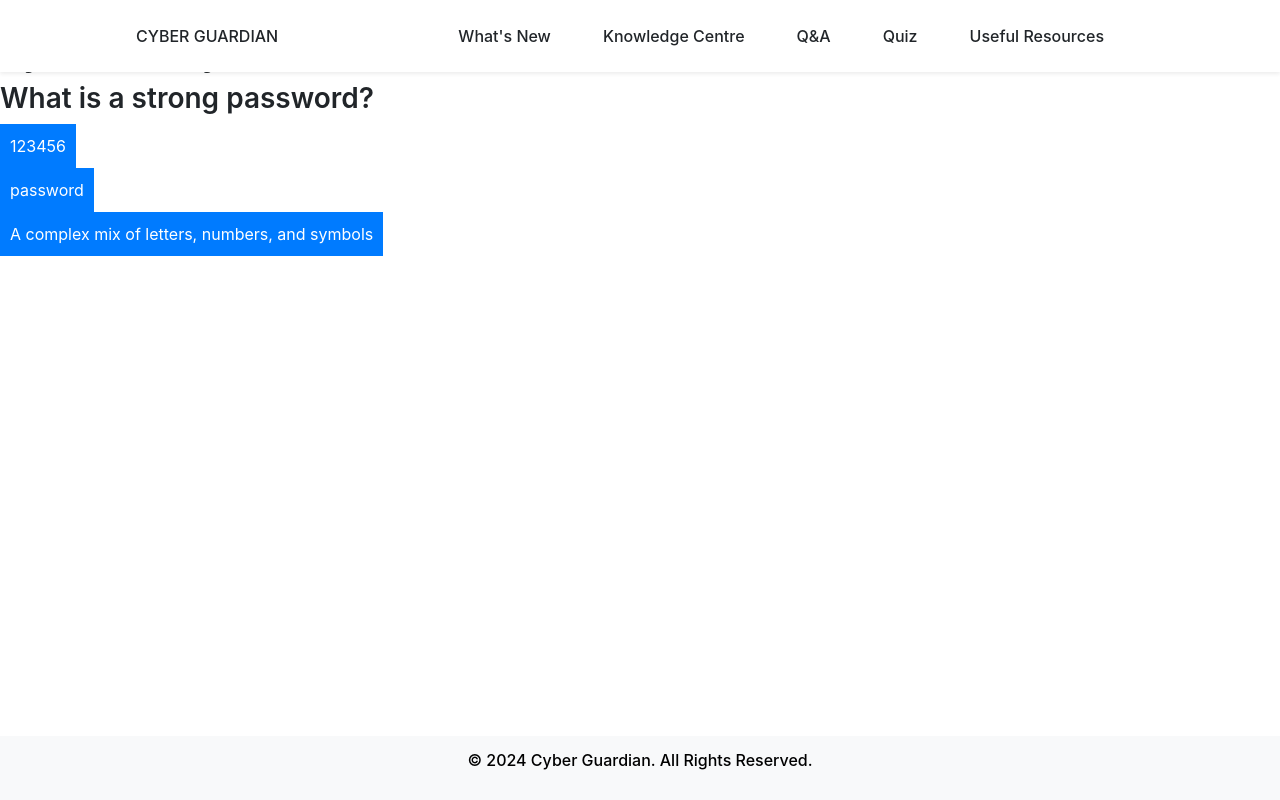
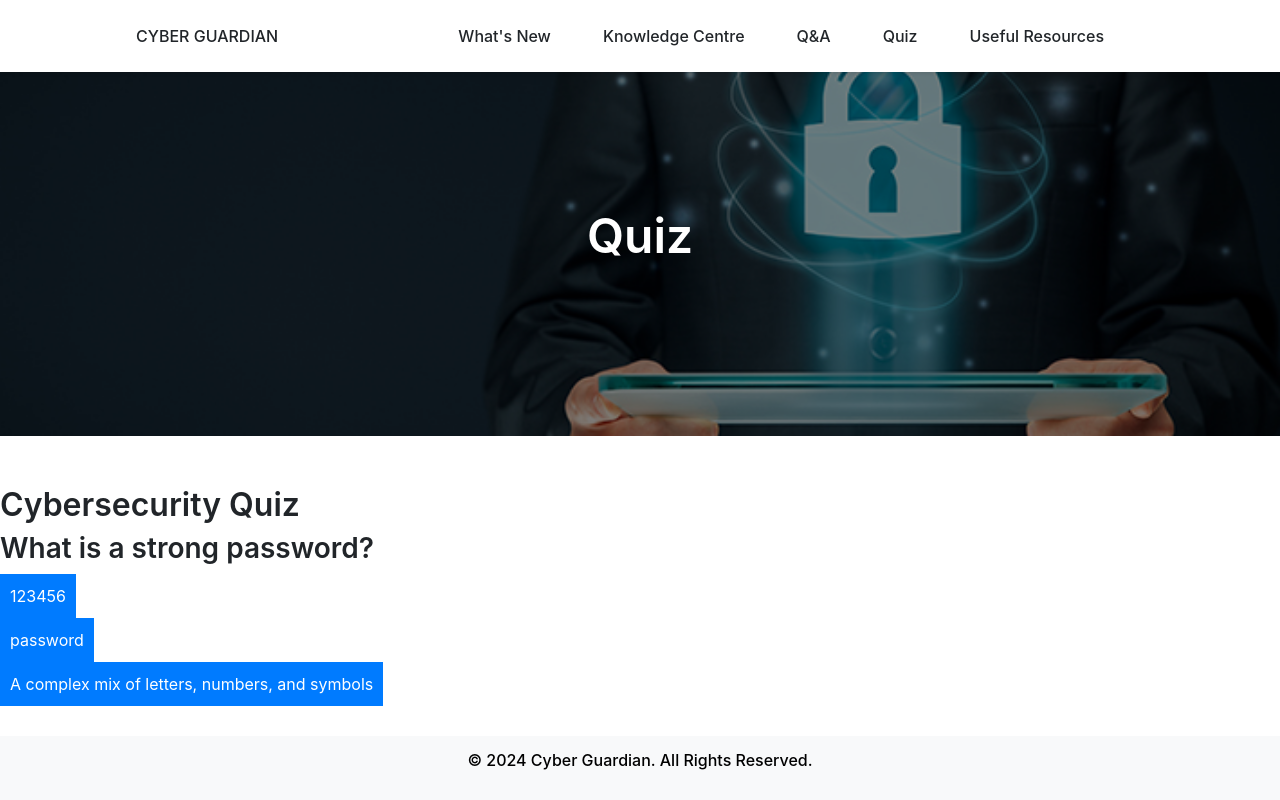
Before and after one commit to NgKWD/COMP3000HK23_24_NgKaWai, a React (Create React App) app: page /quiz in a window 1280 px wide. Built offline with nearby package versions, Linux system fonts and the light colour scheme; the HTML template or start-up script is replaced by a standard one.

Commit message:
feat: add banner in all pages

```diff
--- a/src/components/QandA.js
+++ b/src/components/QandA.js
@@ -14,8 +14,16 @@
     };
 
     return (
+        <div>
+            {/* Banner Section */}
+            <div className="banner" style={{ backgroundImage: `url(assets/qa.jpg)` }}>
+                <div className="banner-overlay"></div>
+                <h1 className="banner-text">Question and Answer</h1>
+            </div>
             <div id="qanda">
                 <h2>Q&A Section</h2>
+                {/* Banner Section */}
+
                 <ul>
                     {questions.map((q, index) => (
                         <li key={index}>
@@ -35,6 +43,7 @@
                     <button type="submit">Submit</button>
                 </form>
             </div>
+        </div>
     );
 };
 
--- a/src/components/Quiz.js
+++ b/src/components/Quiz.js
@@ -79,7 +79,13 @@
         }
     };
 
-    return (
+    return (<div>
+
+        {/* Banner Section */}
+        <div className="banner" style={{ backgroundImage: `url(assets/quiz.jpg)` }}>
+            <div className="banner-overlay"></div>
+            <h1 className="banner-text">Quiz</h1>
+        </div>
         <div id="quiz">
             <h2>Cybersecurity Quiz</h2>
             {showScore ? (
@@ -112,7 +118,7 @@
                     ))}
                 </div>
             )}
-        </div>
+        </div></div>
     );
 };
 
--- a/src/components/UsefulResources.js
+++ b/src/components/UsefulResources.js
@@ -3,6 +3,11 @@
 const UsefulResources = () => {
     return (
         <div>
+            {/* Banner Section */}
+            <div className="banner" style={{ backgroundImage: `url(assets/usefulresources.jpg)` }}>
+                <div className="banner-overlay"></div>
+                <h1 className="banner-text">Useful Resources</h1>
+            </div>
             <h2>Useful Resources</h2>
             <p>Links and tools for cybersecurity.</p>
         </div>
--- a/src/components/WhatsNew.js
+++ b/src/components/WhatsNew.js
@@ -1,15 +1,13 @@
 import React from 'react';
-// import bannerImage from 'assets/whatsnew.jpeg'; // Adjust the path based on your folder structure
 
 const WhatsNew = () => {
     return (
         <div id="whats-new">
             {/* Banner Section */}
-            <div style={{ ...styles.banner, backgroundImage: `url(assets/whatsnew.jpeg)` }}>
-                <div style={styles.overlay}></div>
-                <h1 style={styles.bannerText}>What's New</h1>
+            <div className="banner" style={{ backgroundImage: `url(assets/whatsnew.jpeg)` }}>
+                <div className="banner-overlay"></div>
+                <h1 className="banner-text">What's New</h1>
             </div>
-
             {/* Recent News Section */}
             <div style={styles.newsContent}>
                 <h2>Recent Cybersecurity News</h2>
@@ -37,34 +35,6 @@
 };
 
 const styles = {
-    banner: {
-        position: 'relative',
-        backgroundSize: 'cover',
-        backgroundPosition: 'center',
-        color: '#fff',
-        padding: '150px 0',  // Increase padding for more height
-        textAlign: 'center',
-        marginBottom: '50px',
-        height: '500px',     // Explicit height setting for the banner
-        display: 'flex',
-        alignItems: 'center',
-        justifyContent: 'center',
-    },
-    overlay: {
-        position: 'absolute',
-        top: 0,
-        left: 0,
-        right: 0,
-        bottom: 0,
-        backgroundColor: 'rgba(0, 0, 0, 0.5)', // Semi-transparent black overlay
-        zIndex: 1,
-    },
-    bannerText: {
-        position: 'relative',
-        zIndex: 2,
-        fontSize: '48px',
-        margin: '0',
-    },
     newsContent: {
         padding: '0px 70px 70px 70px',
     }
--- a/src/styles/App.css
+++ b/src/styles/App.css
@@ -35,7 +35,7 @@
 }
 
 main {
-    padding: 1rem 1rem 1rem  0px;
+    padding: 1rem 0px 0px  0px;
 }
 
 h2 {
@@ -65,3 +65,35 @@
 form button {
     padding: 10px 20px;
 }
+/* styles.css */
+
+.banner {
+    position: relative;
+    background-size: cover;
+    background-position: center;
+    color: #fff;
+    padding: 150px 0;
+    text-align: center;
+    margin-bottom: 50px;
+    height: 400px;
+    display: flex;
+    align-items: center;
+    justify-content: center;
+}
+
+.banner-overlay {
+    position: absolute;
+    top: 0;
+    left: 0;
+    right: 0;
+    bottom: 0;
+    background-color: rgba(0, 0, 0, 0.5);
+    z-index: 1;
+}
+
+.banner-text {
+    position: relative;
+    z-index: 2;
+    font-size: 48px;
+    margin: 0;
+}
```
Also changed, not shown: public/assets/qa.jpg (renamed from public/assets/qanda.webp). Lines whose indentation alone changed are shown as unchanged.
